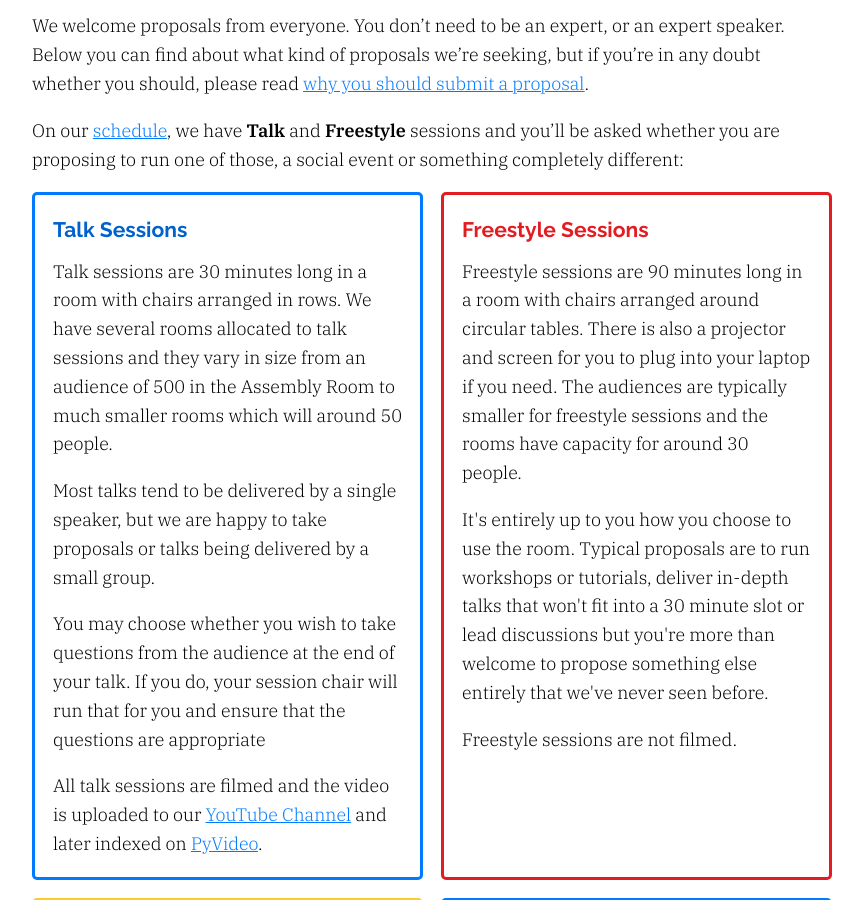
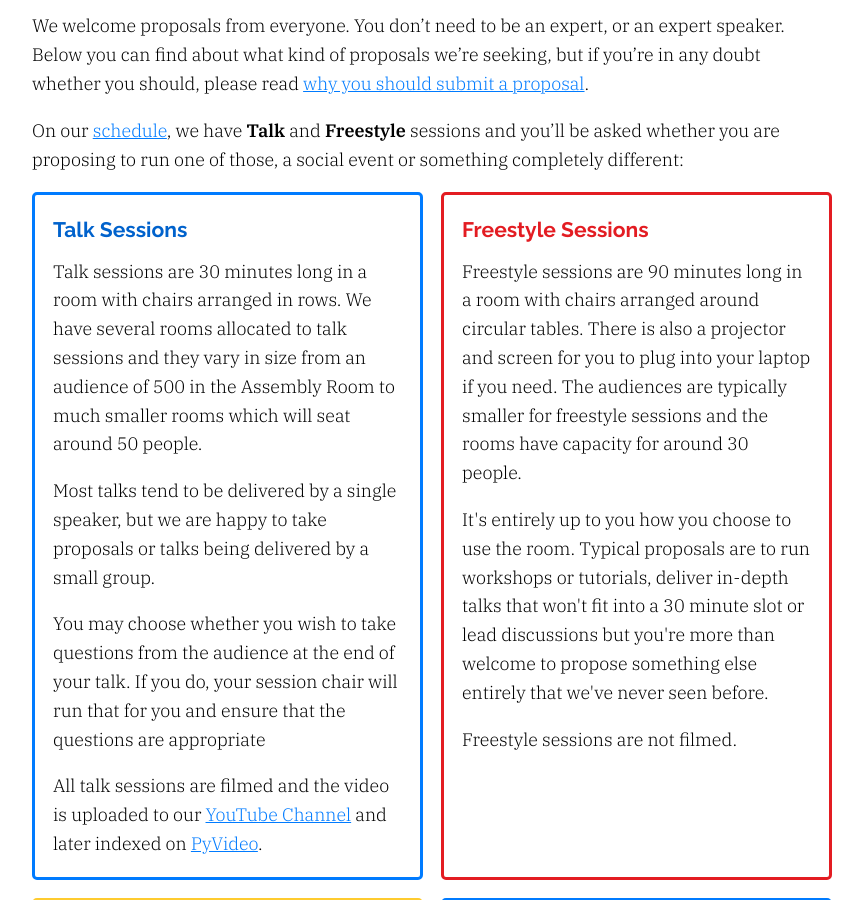
Before and after one commit to PyconUK/2020.pyconuk.org, a Jekyll site: the page built from src/cfp.md, in a window 1280 px wide and 900 px high, scrolled down 338 px. Shown: the whole window, without its empty margins (208-1071 px from the left). Built offline with Jekyll 4.4.1, drawn with Linux system fonts in a browser that asks for light colours.

Commit message:
Fix typo

```diff
--- a/src/cfp.md
+++ b/src/cfp.md
@@ -11,7 +11,7 @@ On our [schedule](https://pretalx.com/pycon-uk-2020/schedule/), we have **Talk**
   <div class="box box_left box_blue">
     <h3>Talk Sessions</h3>
 
-    <p>Talk sessions are 30 minutes long in a room with chairs arranged in rows. We have several rooms allocated to talk sessions and they vary in size from an audience of 500 in the Assembly Room to much smaller rooms which will around 50 people.</p>
+    <p>Talk sessions are 30 minutes long in a room with chairs arranged in rows. We have several rooms allocated to talk sessions and they vary in size from an audience of 500 in the Assembly Room to much smaller rooms which will seat around 50 people.</p>
     <p>Most talks tend to be delivered by a single speaker, but we are happy to take proposals or talks being delivered by a small group.</p>
     <p>You may choose whether you wish to take questions from the audience at the end of your talk. If you do, your session chair will run that for you and ensure that the questions are appropriate</p>
     <p>All talk sessions are filmed and the video is uploaded to our <a href="https://www.youtube.com/channel/UChA9XP_feY1-1oSy2L7acog">YouTube Channel</a> and later indexed on <a href="https://pyvideo.org/events.html">PyVideo</a>.</p>
```
